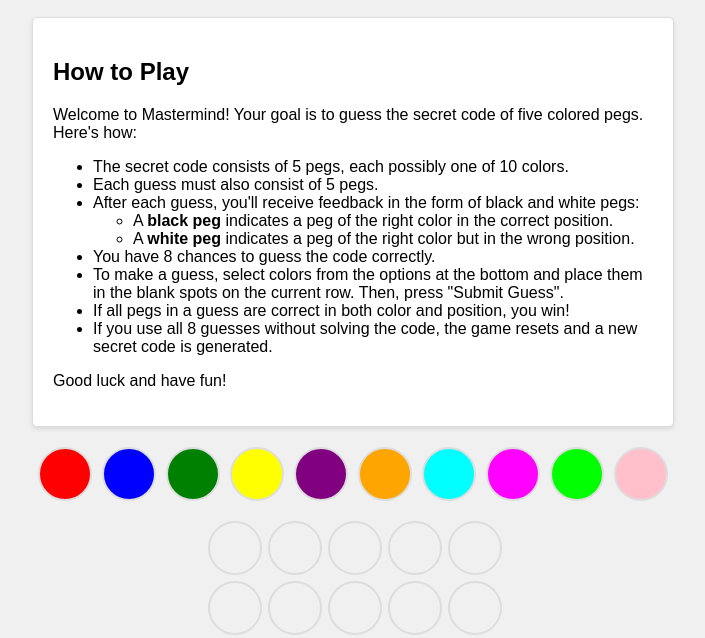
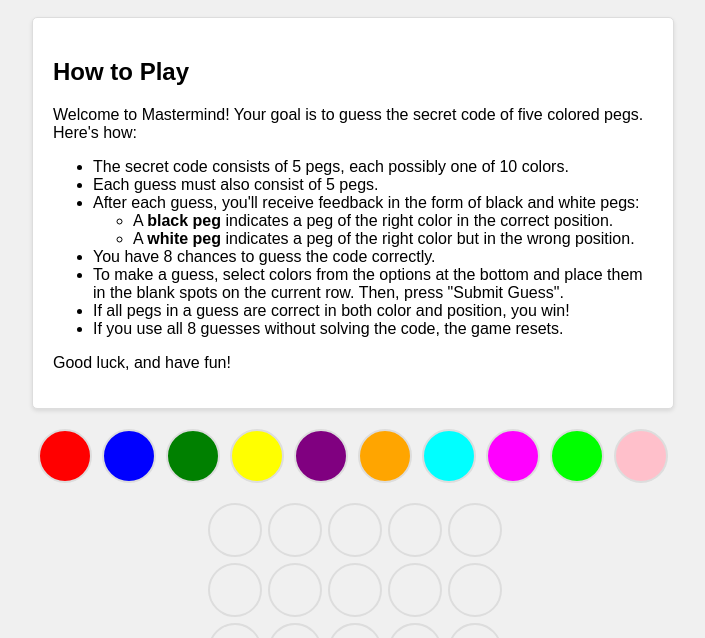
Before and after one commit to kcinnd/Mastermind, a plain HTML site: page index.html in a window 1280 px wide. Both pictures are taken after a click on the button "Show Instructions". Shown: the part 136-774 px from the top of the page, without its empty margins (287-992 px from the left). Drawn offline with Linux system fonts and the light colour scheme.

Commit message:
Update index.html

```diff
--- a/index.html
+++ b/index.html
@@ -24,9 +24,9 @@
             <li>You have 8 chances to guess the code correctly.</li>
             <li>To make a guess, select colors from the options at the bottom and place them in the blank spots on the current row. Then, press "Submit Guess".</li>
             <li>If all pegs in a guess are correct in both color and position, you win!</li>
-            <li>If you use all 8 guesses without solving the code, the game resets and a new secret code is generated.</li>
+            <li>If you use all 8 guesses without solving the code, the game resets.</li>
         </ul>
-        <p>Good luck and have fun!</p>
+        <p>Good luck, and have fun!</p>
     </div>
 
     <div id="colorSelection"></div>
```
